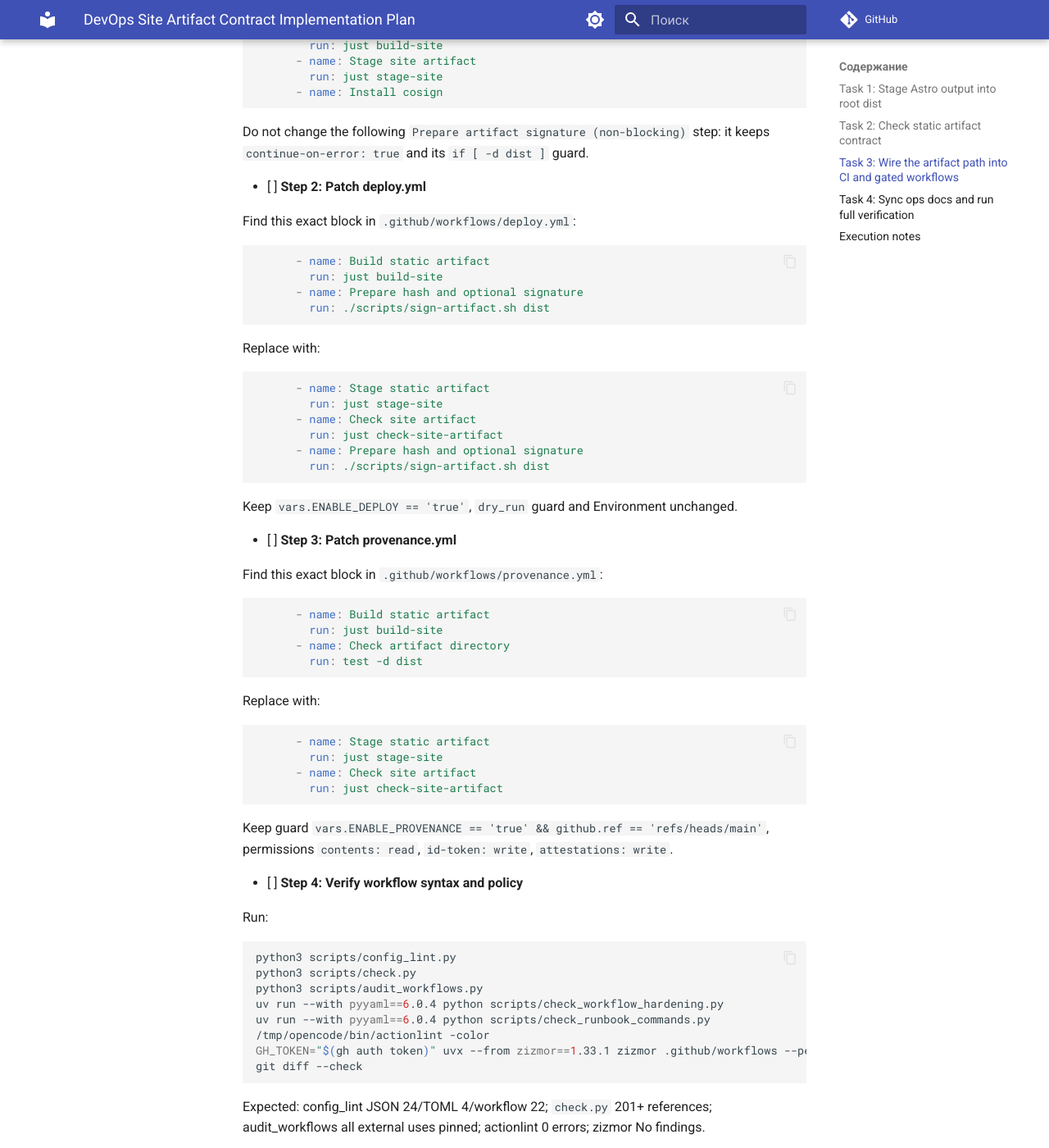
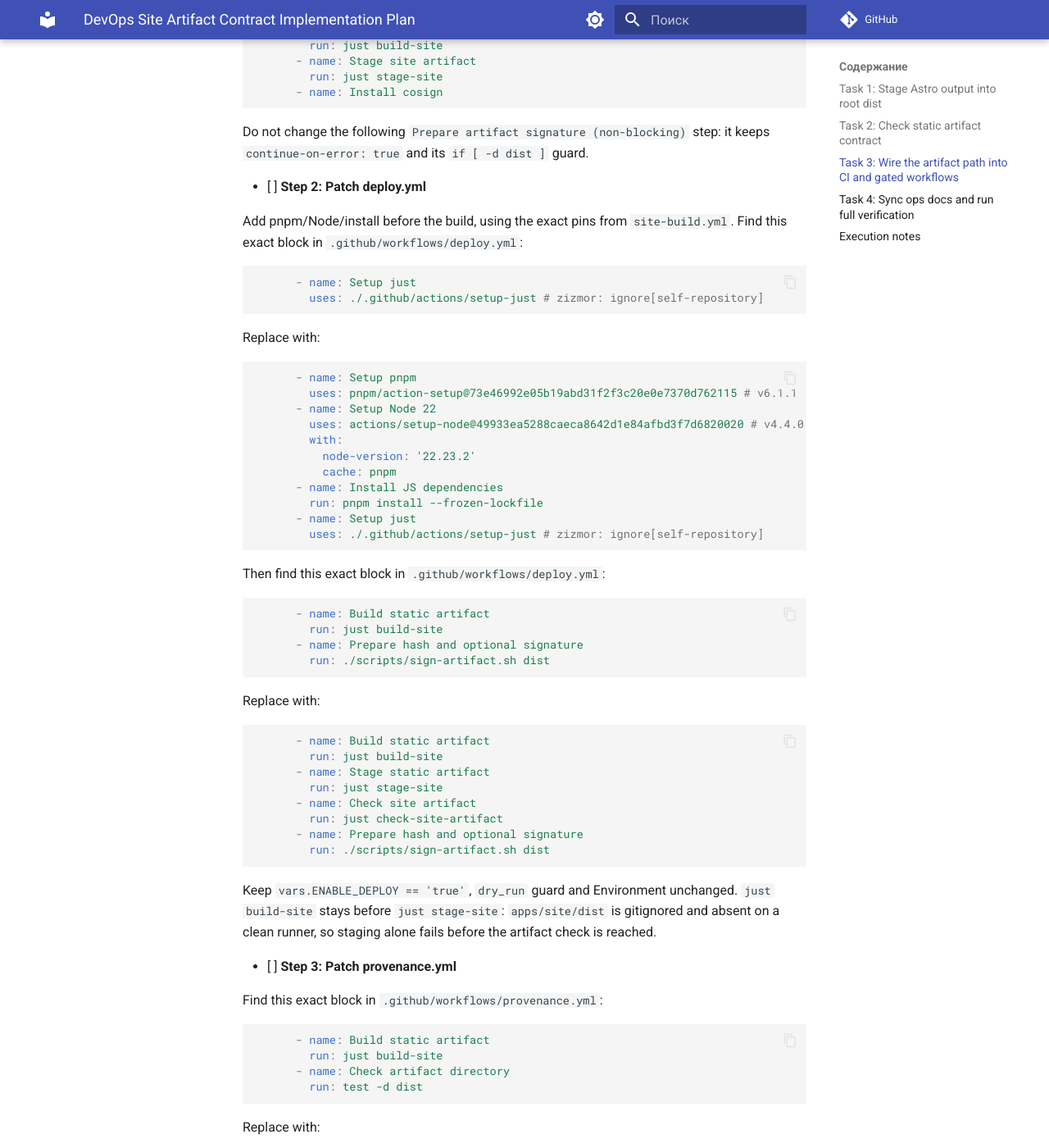
Before and after one commit to Cewerty/sreda-media, an MkDocs documentation site: the page built from docs/superpowers/plans/2026-11-26-devops-site-artifact-contract.md, in a window 1280 px wide and 1400 px high, scrolled down 6625 px. Shown: the whole window at 82% size. Built offline with MkDocs 1.6.1 and Material for MkDocs 9.7.7, drawn with Linux system fonts in a browser that asks for light colours; comment, search, counter and statistics services are not loaded; some of the changed text lies outside the part shown.

Commit message:
fix(ci): build site before staging in gated workflows
Локальное исправление DevOps-цепочки. PR не создаётся, push не делается, ENABLE_* и алерты не включаются.

На чистом раннере каталог apps/site/dist отсутствует (gitignored), поэтому just stage-site падал сразу, до just check-site-artifact, подписи и attestation. В deploy.yml и provenance.yml шаг Build static artifact (just build-site) восстановлен перед Stage static artifact (just stage-site); чекер остаётся перед подписью.

deploy.yml дополнительно получил setup pnpm, setup Node 22 и pnpm install --frozen-lockfile с теми же пинами, что и в site-build.yml, чтобы сборка действительно выполнялась перед копированием артефакта.

site-build.yml: устаревшее сообщение в неблокирующем шаге подписи заменено на "dist не создан: подпись артефакта пропущена"; continue-on-error и guard if [ -d dist ] сохранены.

Изменено пять файлов: .github/workflows/deploy.yml, .github/workflows/provenance.yml, .github/workflows/site-build.yml, docs/superpowers/specs/2026-11-26-devops-site-artifact-contract-design.md, docs/superpowers/plans/2026-11-26-devops-site-artifact-contract.md.

Синхронизированы spec и plan: теперь они описывают сохранение build-site и добавление stage-site после него, а не замену; в Step 2 плана добавлен pnpm/Node/install для deploy.yml.

Не тронуты guard vars.ENABLE_DEPLOY, vars.ENABLE_PROVENANCE и github.ref, permissions, concurrency, environment sreda-production, dry_run, шаги sign/verify/deploy/smoke и subject-path attestation. 404.html не создаётся: issue #5 остаётся открытой.

Проверки: config_lint JSON 25/TOML 4/workflow 22, check.py 201 ссылка, audit_workflows 79 pins, check_workflow_hardening, check_runbook_commands, check_commit_messages, workflows_lint (actionlint 0 ошибок, zizmor No findings), git diff --check, CJK-grep.

Refs: #5 #9 #14 #47 #48

````diff
--- a/docs/superpowers/plans/2026-11-26-devops-site-artifact-contract.md
+++ b/docs/superpowers/plans/2026-11-26-devops-site-artifact-contract.md
@@ -334,7 +334,30 @@ Do not change the following `Prepare artifact signature (non-blocking)` step: it
 
 - [ ] **Step 2: Patch deploy.yml**
 
-Find this exact block in `.github/workflows/deploy.yml`:
+Add pnpm/Node/install before the build, using the exact pins from `site-build.yml`. Find this exact block in `.github/workflows/deploy.yml`:
+
+```yaml
+      - name: Setup just
+        uses: ./.github/actions/setup-just # zizmor: ignore[self-repository]
+```
+
+Replace with:
+
+```yaml
+      - name: Setup pnpm
+        uses: pnpm/action-setup@73e46992e05b19abd31f2f3c20e0e7370d762115 # v6.1.1
+      - name: Setup Node 22
+        uses: actions/setup-node@49933ea5288caeca8642d1e84afbd3f7d6820020 # v4.4.0
+        with:
+          node-version: '22.23.2'
+          cache: pnpm
+      - name: Install JS dependencies
+        run: pnpm install --frozen-lockfile
+      - name: Setup just
+        uses: ./.github/actions/setup-just # zizmor: ignore[self-repository]
+```
+
+Then find this exact block in `.github/workflows/deploy.yml`:
 
 ```yaml
       - name: Build static artifact
@@ -346,6 +369,8 @@ Find this exact block in `.github/workflows/deploy.yml`:
 Replace with:
 
 ```yaml
+      - name: Build static artifact
+        run: just build-site
       - name: Stage static artifact
         run: just stage-site
       - name: Check site artifact
@@ -354,7 +379,7 @@ Replace with:
         run: ./scripts/sign-artifact.sh dist
 ```
 
-Keep `vars.ENABLE_DEPLOY == 'true'`, `dry_run` guard and Environment unchanged.
+Keep `vars.ENABLE_DEPLOY == 'true'`, `dry_run` guard and Environment unchanged. `just build-site` stays before `just stage-site`: `apps/site/dist` is gitignored and absent on a clean runner, so staging alone fails before the artifact check is reached.
 
 - [ ] **Step 3: Patch provenance.yml**
 
@@ -370,13 +395,15 @@ Find this exact block in `.github/workflows/provenance.yml`:
 Replace with:
 
 ```yaml
+      - name: Build static artifact
+        run: just build-site
       - name: Stage static artifact
         run: just stage-site
       - name: Check site artifact
         run: just check-site-artifact
 ```
 
-Keep guard `vars.ENABLE_PROVENANCE == 'true' && github.ref == 'refs/heads/main'`, permissions `contents: read`, `id-token: write`, `attestations: write`.
+Keep guard `vars.ENABLE_PROVENANCE == 'true' && github.ref == 'refs/heads/main'`, permissions `contents: read`, `id-token: write`, `attestations: write`. `just build-site` stays before `just stage-site` for the same clean-runner reason.
 
 - [ ] **Step 4: Verify workflow syntax and policy**
 
````
Also changed, not shown: docs/superpowers/specs/2026-11-26-devops-site-artifact-contract-design.md (+2 -2 lines), 3 other files.
